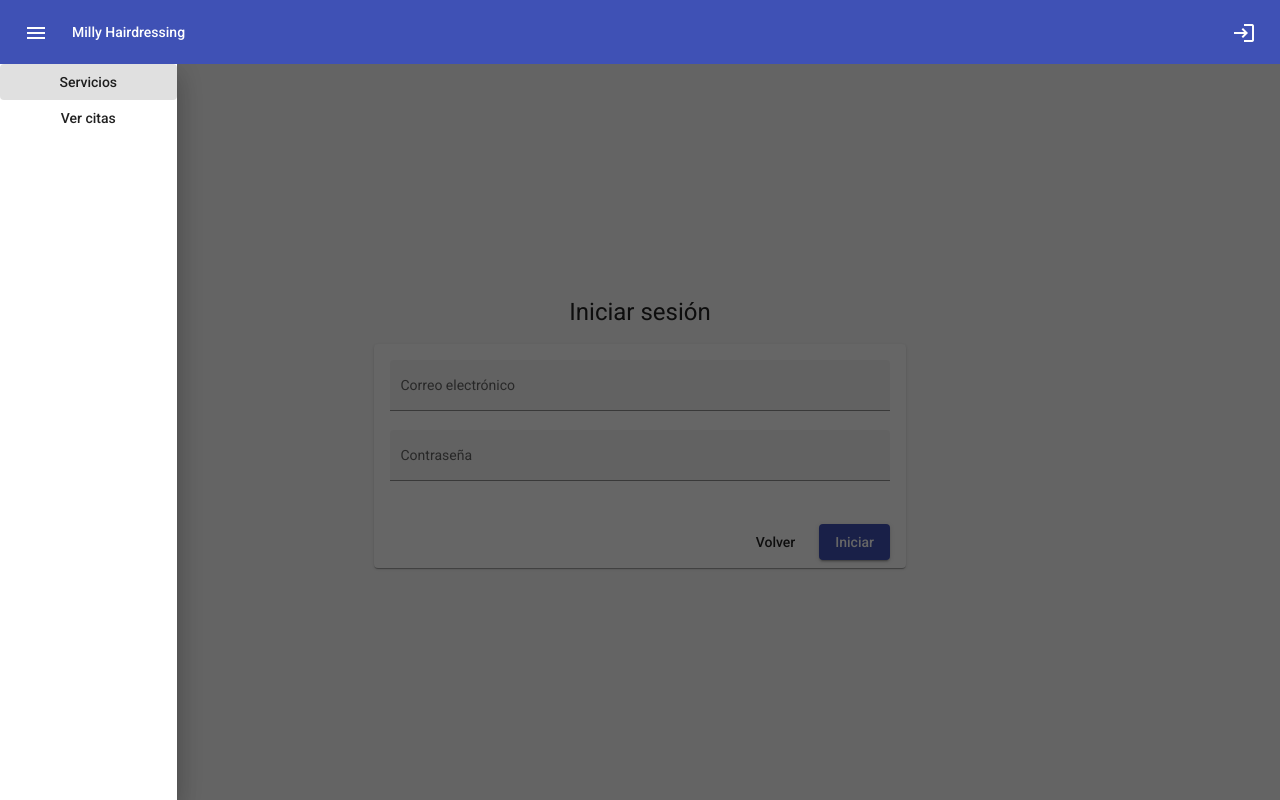
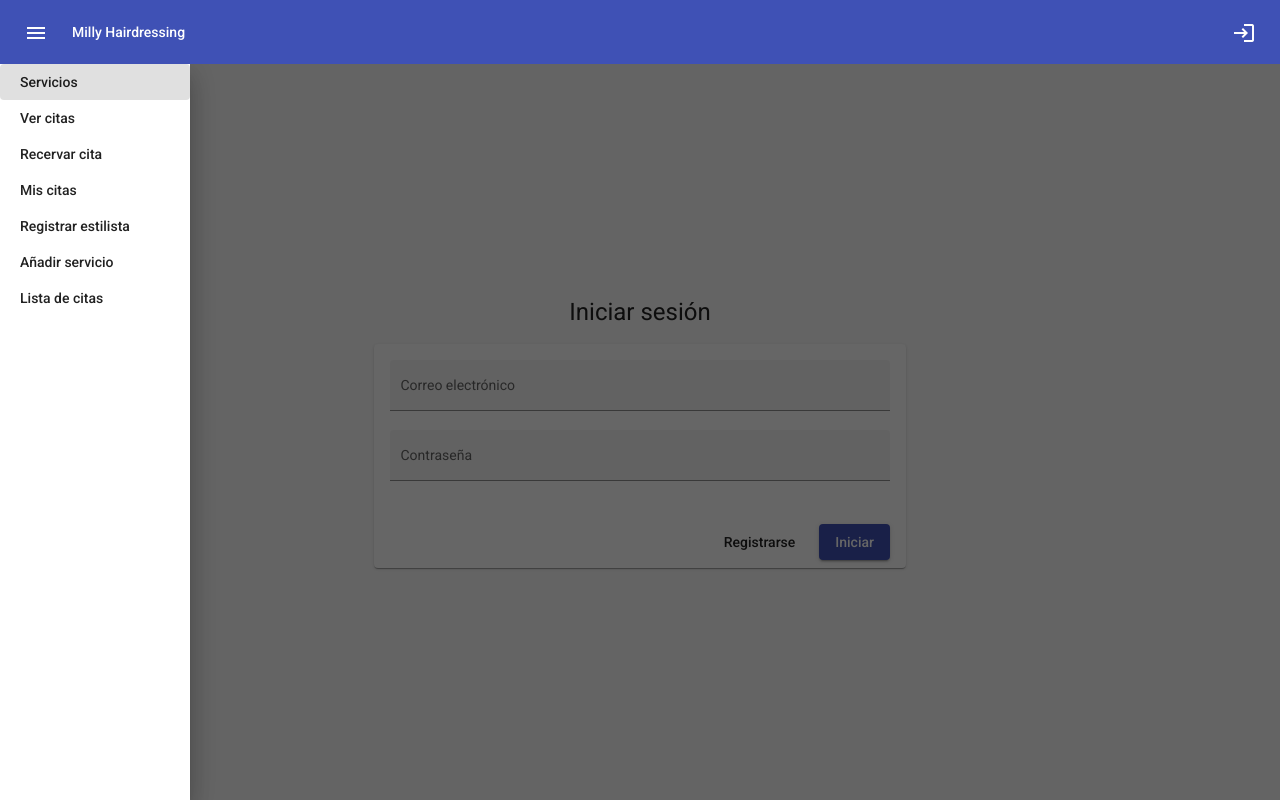
Before and after one commit to UCDX/milly-hairdressing-frontend, an Angular app: page /login in a window 1280 px wide. Both pictures are taken after a click on the button "menu". Built offline with nearby package versions, Linux system fonts and the light colour scheme.

Commit message:
Added buttons to views

```diff
--- a/src/app/app.component.css
+++ b/src/app/app.component.css
@@ -11,5 +11,9 @@
 }
 
 .btn-side-menu {
+  text-align: left;
   width: 100%;
+  padding-left: 20px;
+  padding-right: 60px;
+  display: block;
 }
--- a/src/app/app.component.html
+++ b/src/app/app.component.html
@@ -13,11 +13,28 @@
 
 <mat-drawer-container class="sidenav" id="sidenav" autosize>
   <mat-drawer #drawer class="example-sidenav" mode="over">
+    <!-- User acctions -->
     <button mat-button class="btn-side-menu" routerLink="/services" (click)="drawer.toggle()">
       Servicios
     </button>
     <button mat-button class="btn-side-menu" routerLink="/list_appointments" (click)="drawer.toggle()">
       Ver citas
+    </button>
+    <button mat-button class="btn-side-menu" routerLink="/bookappointment" (click)="drawer.toggle()">
+      Recervar cita
+    </button>
+    <button mat-button class="btn-side-menu" routerLink="/list_appointments" (click)="drawer.toggle()">
+      Mis citas
+    </button>
+    <!-- Admin accitions -->
+    <button mat-button class="btn-side-menu" routerLink="/register_stylist" (click)="drawer.toggle()">
+      Registrar estilista
+    </button>
+    <button mat-button class="btn-side-menu" routerLink="/addservice" (click)="drawer.toggle()">
+      Añadir servicio
+    </button>
+    <button mat-button class="btn-side-menu" routerLink="/list_appointments_by_day" (click)="drawer.toggle()">
+      Lista de citas
     </button>
   </mat-drawer>
 
--- a/src/app/modules/views/login/login.component.html
+++ b/src/app/modules/views/login/login.component.html
@@ -4,7 +4,7 @@
     <app-two-field-form
       firstFieldLabel="Correo electrónico"
       secondFieldLabel="Contraseña"
-      leftBtnLabel="Volver"
+      leftBtnLabel="Registrarse"
       rightBtnLabel="Iniciar"
       (press)="loginBoxHandler($event)">
     </app-two-field-form>
--- a/src/app/modules/views/login/login.component.ts
+++ b/src/app/modules/views/login/login.component.ts
@@ -1,4 +1,5 @@
 import { Component, OnInit } from '@angular/core';
+import { Router } from '@angular/router';
 
 @Component({
   selector: 'app-login',
@@ -7,13 +8,18 @@ import { Component, OnInit } from '@angular/core';
 })
 export class LoginComponent implements OnInit {
 
-  constructor() { }
+  constructor(
+    private router: Router
+  ) { }
 
   ngOnInit(): void {
   }
 
   loginBoxHandler(event: any) {
     console.log(event)
+    if(event.button == 'left') {
+      this.router.navigateByUrl('/register')
+    }
   }
 
 }
```
